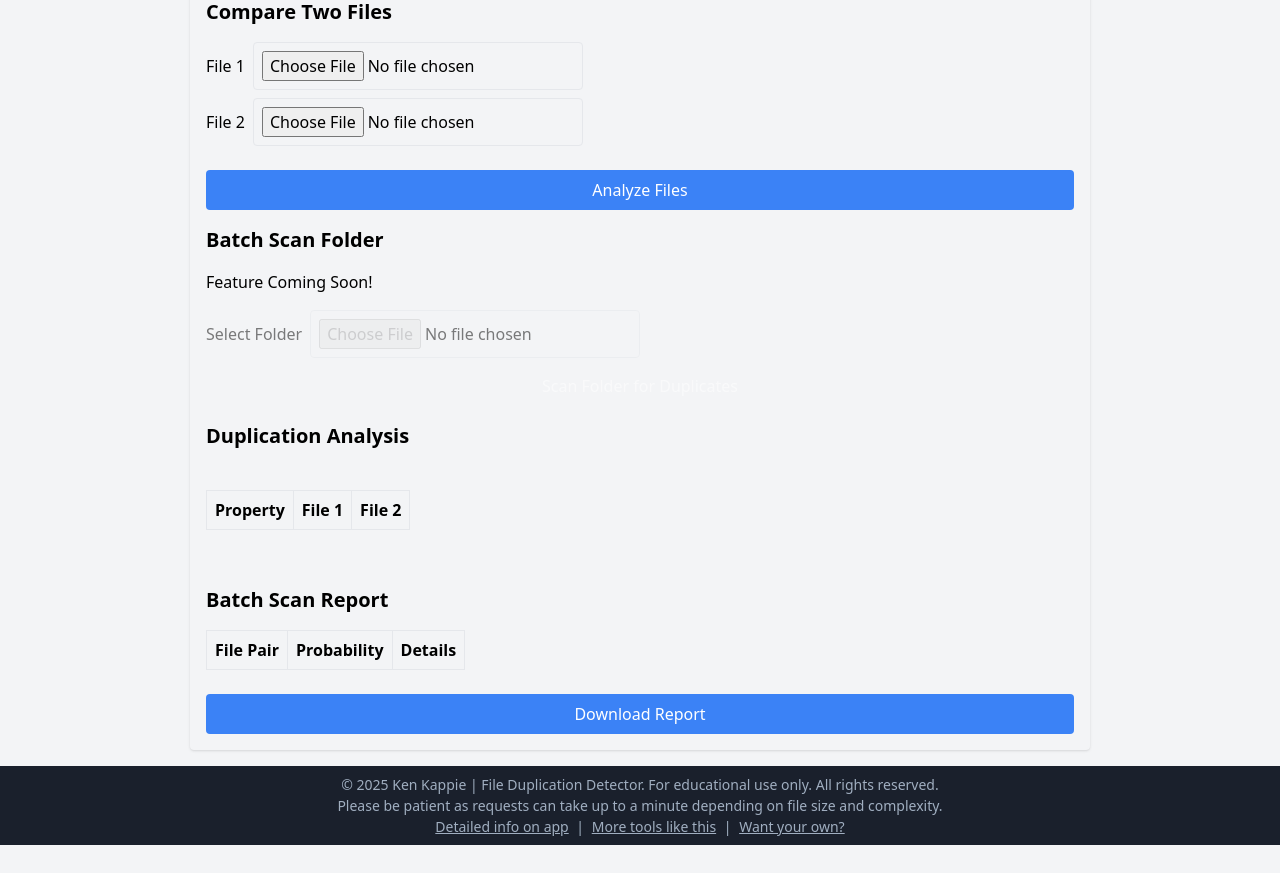
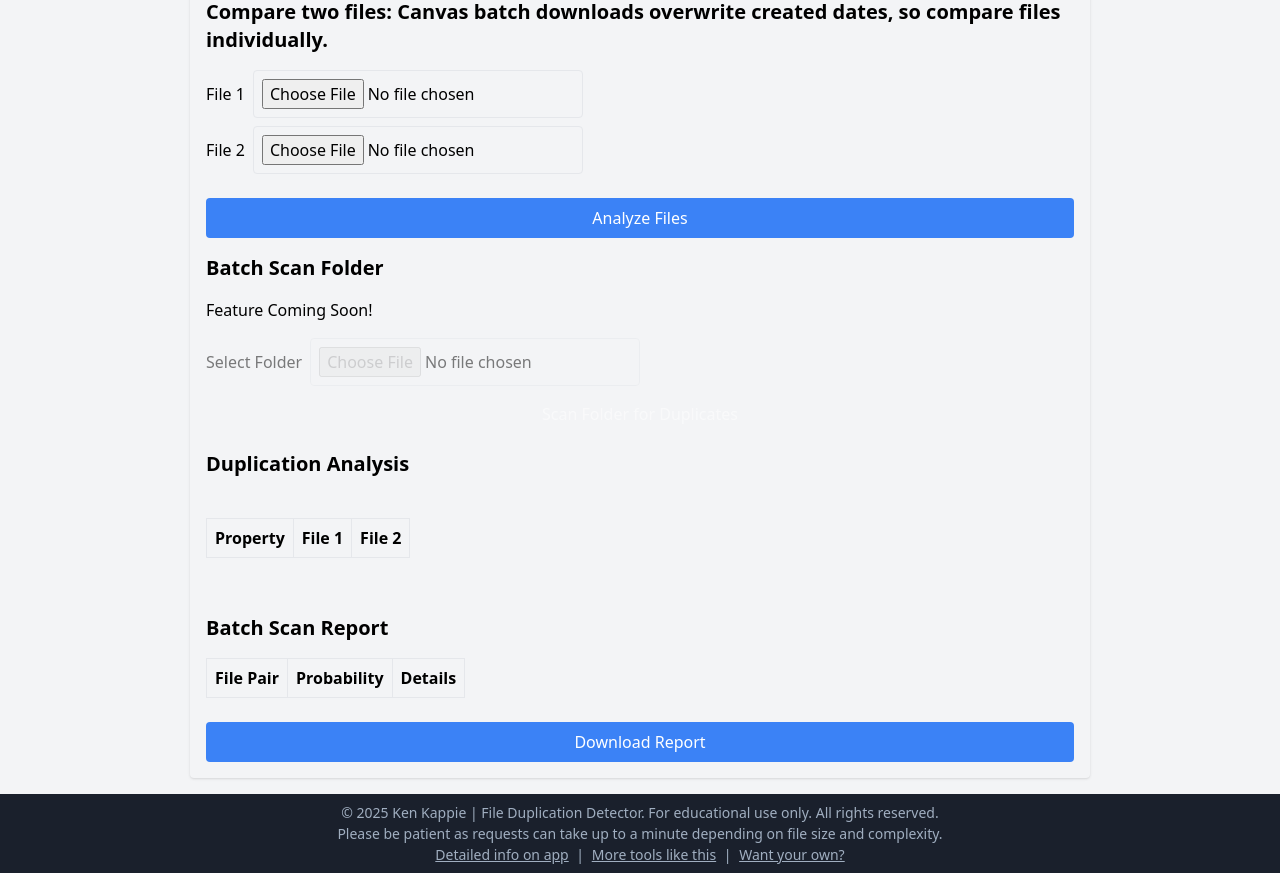
Before and after one commit to kappter/file-duplication-detector, a website: page index.html in a window 1280 px wide. Shown: the part 70-943 px from the top of the page. Before the commit the page ends 915 px from the top, so only its background shows below. Drawn offline with Linux system fonts and the light colour scheme.

Commit message:
Update index.html

```diff
--- a/index.html
+++ b/index.html
@@ -123,7 +123,7 @@
         <div class="container bg-white rounded shadow p-4">
             <h1 class="text-3xl font-bold mb-4 text-center">File Duplication Detector</h1>
             <div class="mb-4 flex-col">
-                <h2 class="text-xl font-semibold mb-2">Compare Two Files</h2>
+                <h2 class="text-xl font-semibold mb-2">Compare two files: Canvas batch downloads overwrite created dates, so compare files individually.</h2>
                 <div class="file-inputs">
                     <div class="file-input-pair">
                         <label for="fileInput1" class="mr-2">File 1</label>
```
